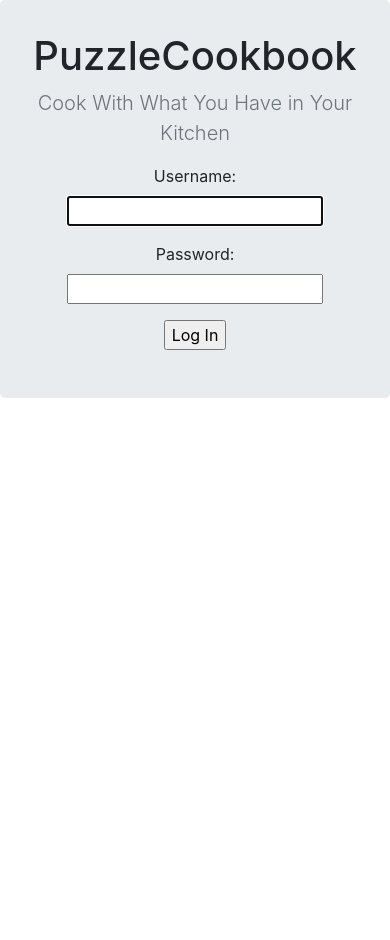
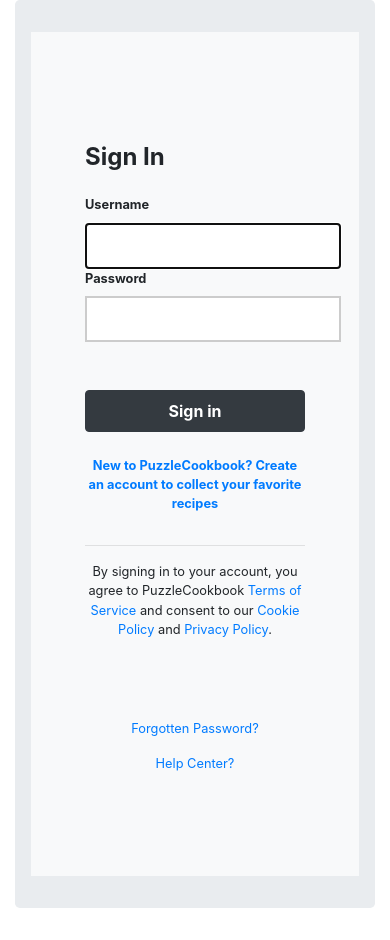
Before and after one commit to kxkate/puzzle-cookbook, a Django app: page /accounts/login/ in a window 390 px wide. Shown: the part 56-996 px from the top of the page. Before the commit the page ends 454 px from the top, so only its background shows below. Run offline with Django 3.2, Linux system fonts and the light colour scheme; parts of the project's set-up code (start-up, migrations or seed data) failed here and were passed over; some libraries are stand-ins or nearby versions.

Commit message:
add login and registration

```diff
--- /dev/null
+++ b/accounts/templates/base/base.html
@@ -0,0 +1,47 @@
+{% load static %}
+<html {% if LANGUAGE_CODE %}lang="{{ LANGUAGE_CODE }}"{% endif %}>
+  <head>
+   <meta charset="utf-8">
+  <meta name="viewport" content="width=device-width">
+    <link rel="shortcut icon" href="{%  static 'cookbook/favicon.ico' %}">
+  <title>PuzzleCookbook</title>
+  <link rel="stylesheet" href="https://stackpath.bootstrapcdn.com/bootstrap/4.2.1/css/bootstrap.min.css" integrity="sha384-GJzZqFGwb1QTTN6wy59ffF1BuGJpLSa9DkKMp0DgiMDm4iYMj70gZWKYbI706tWS" crossorigin="anonymous">
+  <script src="https://code.jquery.com/jquery-3.3.1.slim.min.js" integrity="sha384-q8i/X+965DzO0rT7abK41JStQIAqVgRVzpbzo5smXKp4YfRvH+8abtTE1Pi6jizo" crossorigin="anonymous"></script>
+  <script src="https://cdnjs.cloudflare.com/ajax/libs/popper.js/1.14.6/umd/popper.min.js" integrity="sha384-wHAiFfRlMFy6i5SRaxvfOCifBUQy1xHdJ/yoi7FRNXMRBu5WHdZYu1hA6ZOblgut" crossorigin="anonymous"></script>
+  <script src="https://stackpath.bootstrapcdn.com/bootstrap/4.2.1/js/bootstrap.min.js" integrity="sha384-B0UglyR+jN6CkvvICOB2joaf5I4l3gm9GU6Hc1og6Ls7i6U/mkkaduKaBhlAXv9k" crossorigin="anonymous"></script>
+ </head>
+  <body>
+    <nav class="navbar navbar-expand-lg navbar-light" style="background-color: rgb(219, 154, 218)">
+      <div class="container fixed">
+        <a class="navbar-brand" href="/cookbook/">PuzzleCookbook</a>
+        <button
+          class="navbar-toggler" type="button"
+          data-toggle="collapse" data-target="#navbarNavAltMarkup">
+          <span class="navbar-toggler-icon"></span>
+        </button>
+        <div class="collapse navbar-collapse" id="navbarNavAltMarkup">
+          <div class="navbar-nav">
+            <a class="nav-item nav-link active" href="/">
+              Home
+            </a>
+          </div>
+          <div class="navbar-nav">
+            {% if user.is_authenticated %}
+            <a class="nav-item nav-link active" href="">{{ user.username }}'s profile</a>
+            <a class="nav-item nav-link active" href="{% url 'accounts:logout' %}">Logout</a>
+            {% else %}
+            <a class="nav-item nav-link active" href="{% url 'accounts:login' %}">Sign Up/Login</a>
+            {% endif %}
+          </div>
+        </div>
+      </div>
+    </nav>
+
+    <div class="container">
+      <div class="jumbotron">
+        {% block content %}
+        {% endblock %}
+      </div>
+    </div>
+  </body>
+</html>
--- /dev/null
+++ b/accounts/templates/registration/activation_invalid.html
@@ -0,0 +1,6 @@
+{% extends "../base-registration.html" %}
+{% block content-registration %}
+
+{% block title %}Email verify invalid!{% endblock title %}
+<h2>The confirmation link was invalid, possibly because it has already been used.</h2>
+{% endblock %}
--- a/accounts/templates/registration/login.html
+++ b/accounts/templates/registration/login.html
@@ -1,40 +1,93 @@
+{% extends "../base/base.html" %}
 {% load static %}
-<html {% if LANGUAGE_CODE %}lang="{{ LANGUAGE_CODE }}" {% endif %}>
+{% block title %}Log-in{% endblock %}
+{% block content %}
 
-<head>
-  <meta charset="utf-8">
-  <meta name="viewport" content="width=device-width">
-    <link rel="shortcut icon" href="{%  static 'cookbook/favicon.ico' %}">
-  <title>PuzzleCookbook</title>
-  <link rel="stylesheet" href="https://stackpath.bootstrapcdn.com/bootstrap/4.2.1/css/bootstrap.min.css" integrity="sha384-GJzZqFGwb1QTTN6wy59ffF1BuGJpLSa9DkKMp0DgiMDm4iYMj70gZWKYbI706tWS" crossorigin="anonymous">
-  <script src="https://code.jquery.com/jquery-3.3.1.slim.min.js" integrity="sha384-q8i/X+965DzO0rT7abK41JStQIAqVgRVzpbzo5smXKp4YfRvH+8abtTE1Pi6jizo" crossorigin="anonymous"></script>
-  <script src="https://cdnjs.cloudflare.com/ajax/libs/popper.js/1.14.6/umd/popper.min.js" integrity="sha384-wHAiFfRlMFy6i5SRaxvfOCifBUQy1xHdJ/yoi7FRNXMRBu5WHdZYu1hA6ZOblgut" crossorigin="anonymous"></script>
-  <script src="https://stackpath.bootstrapcdn.com/bootstrap/4.2.1/js/bootstrap.min.js" integrity="sha384-B0UglyR+jN6CkvvICOB2joaf5I4l3gm9GU6Hc1og6Ls7i6U/mkkaduKaBhlAXv9k" crossorigin="anonymous"></script>
-</head>
-<body>
+{% if request.user.is_authenticated %}
+<script>
+    window.location.href = '{% url "accounts:profile" %}';
+</script>
+{% endif %}
 
-<nav class="navbar navbar-expand-lg navbar-light" style="background-color: rgb(219, 154, 218)">
-    <a class="navbar-brand" href="/cookbook/">PuzzleCookbook</a>
-    <button class="navbar-toggler" type="button" data-toggle="collapse" data-target="#navbarNavAltMarkup"
-      aria-controls="navbarText" aria-expanded="false" aria-label="Toggle navigation">
-      <span class="navbar-toggler-icon"></span>
-    </button>
-</nav>
-<main role="main">
+<style>
+    .login,
+    .image {
+        min-height: 100vh;
+    }
 
-  <section class="jumbotron text-center">
-    <div class="container">
-      <h1 class="jumbotron-heading">PuzzleCookbook</h1>
-      <p class="lead text-muted">Cook With What You Have in Your Kitchen</p>
-<!--      <form action=" {% url 'cookbook:recipes_search' %}" method="POST">-->
-          <form method="POST">
-          {% csrf_token %}
-          {{ form.as_p }}
-          <input type="Submit" name = "submit" value="Log In" ></input>
-      </form>
+    .bg-image {
+        background-image: url('https://media.istockphoto.com/photos/confused-man-looking-at-food-in-refrigerator-picture-id1050851162?k=6&m=1050851162&s=612x612&w=0&h=_RNHtwaKBHftsPqBl9lIPXw7drM-D0bo-9BPPbaqCz4=');
+        background-size: cover;
+        background-position: center center;
+    }
+
+    .container-fluid {
+        max-width: 100%;
+    }
+
+    .account-form input {
+        border: 2px solid #ccc;
+        height: calc(2em + .75rem + 2px);
+    }
+
+    .account-form input:focus {
+        border-color: #1497ff;
+        box-shadow: inset 0 0px 0px rgba(0, 0, 0, 0.075), 0 0 0px rgba(255, 0, 0, 0.6);
+    }
+</style>
+
+<div class="container-fluid">
+    <div class="row no-gutter">
+        <div class="col-md-6 bg-light">
+            <div class="login d-flex align-items-center py-5">
+                <div class="container">
+                    <div class="row">
+                        <div class="col-12 col-md-12  mx-auto">
+
+                            <form class="account-form p-4 rounded" action="{% url 'accounts:login' %}" method="post">
+
+                                {% csrf_token %}
+                                <p class="h4 mb-4 font-weight-bold">Sign In</p>
+
+                                {% if form.errors %}
+                                <div class="alert alert-primary" role="alert">
+                                    Error: Username or Password not correct!
+                                </div>
+                                {% endif %}
+
+                                <label class="small font-weight-bold">{{ form.username.label}}</label>
+                                {{ form.username}}
+                                <br>
+                                <label class="small font-weight-bold">{{ form.password.label}}</label>
+                                {{ form.password}}
+
+                                <button class="btn btn-dark btn-block py-2 mb-4 mt-5 font-weight-bold" type="submit"
+                                    value="Log-in">Sign
+                                    in</button>
+
+                                <p class="small font-weight-bold text-center pb-3">
+                                    <a href="{% url 'accounts:register' %}">New to PuzzleCookbook? Create an account to collect your favorite recipes</a>
+                                </p>
+
+                                <hr class="mb-3">
+                                <p class="small text-center">By signing in to your account, you agree to PuzzleCookbook <a
+                                        href="">Terms of
+                                        Service</a> and
+                                    consent to
+                                    our <a href="">Cookie Policy</a> and <a href="">Privacy Policy</a>.
+                            </form>
+                            <p class="small text-center pt-4">
+                                <a href="{% url 'accounts:password_reset' %}">Forgotten Password?</a>
+                            </p>
+                            <p class="small text-center">
+                                <a href="{}">Help Center?</a>
+                            </p>
+                        </div>
+                    </div>
+                </div>
+            </div>
+        </div>
+        <div class="col-md-6 d-none d-md-flex bg-image"></div>
     </div>
-  </section>
-
-</main>
-</body>
-</html>
+</div>
+{% endblock %}
--- a/accounts/urls.py
+++ b/accounts/urls.py
@@ -1,9 +1,19 @@
 from django.urls import include, path
 from . import views
-import django.contrib.auth.urls
+from django.contrib.auth import views as auth_views
+from .forms import UserLoginForm
+
 app_name = 'accounts'
 
 
 urlpatterns = [
-    path('', include(django.contrib.auth.urls)),
+    path('my-login/', auth_views.LoginView.as_view(template_name="registration/login.html",
+                                                authentication_form=UserLoginForm), name='mylogin'),
+    path('', include('django.contrib.auth.urls')),
+    path('profile/', views.profile, name='profile'),
+    path('register/', views.accounts_register, name='register'),
+    path('activate/<slug:uidb64>/<slug:token>)/',
+         views.activate, name='activate'),
+    # path('fav/<int:id>/', views.favourite_add, name='favourite_add'),
+    # path('favourites/', views.favourite_list, name='favourite_list')
 ]
--- a/puzzle_cookbook/urls.py
+++ b/puzzle_cookbook/urls.py
@@ -16,9 +16,15 @@ Including another URLconf
 
 from django.contrib import admin
 from django.urls import include, path
+from django.conf.urls.static import static
+from django.conf import settings
 
 urlpatterns = [
     path('admin/', admin.site.urls),
-    path('cookbook/', include('cookbook.urls', namespace='cookbook')),
-    path('accounts/', include('accounts.urls', namespace='accounts'))
-]
+    path('', include('cookbook.urls', namespace='cookbook')),
+    path('account/', include('accounts.urls', namespace='accounts')),
+    path('account/', include('django.contrib.auth.urls')),
+    path('accounts/', include('accounts.urls')),
+    # path('accounts/', include('django.contrib.auth.urls')),
+
+] + static(settings.STATIC_URL, document_root=settings.STATIC_ROOT)
```
Also changed, not shown: accounts/forms.py (added, +62 -0 lines), accounts/templates/registration/account_activation_email.html (added, +7 -0 lines), accounts/templates/registration/register.html (added, +116 -0 lines), accounts/templates/user_account/profile.html (added, +16 -0 lines), accounts/tokens.py (added, +11 -0 lines), accounts/views.py (+55 -3 lines), puzzle_cookbook/settings.py (+12 -2 lines), static/accounts/images/fridge.jpg (added).
